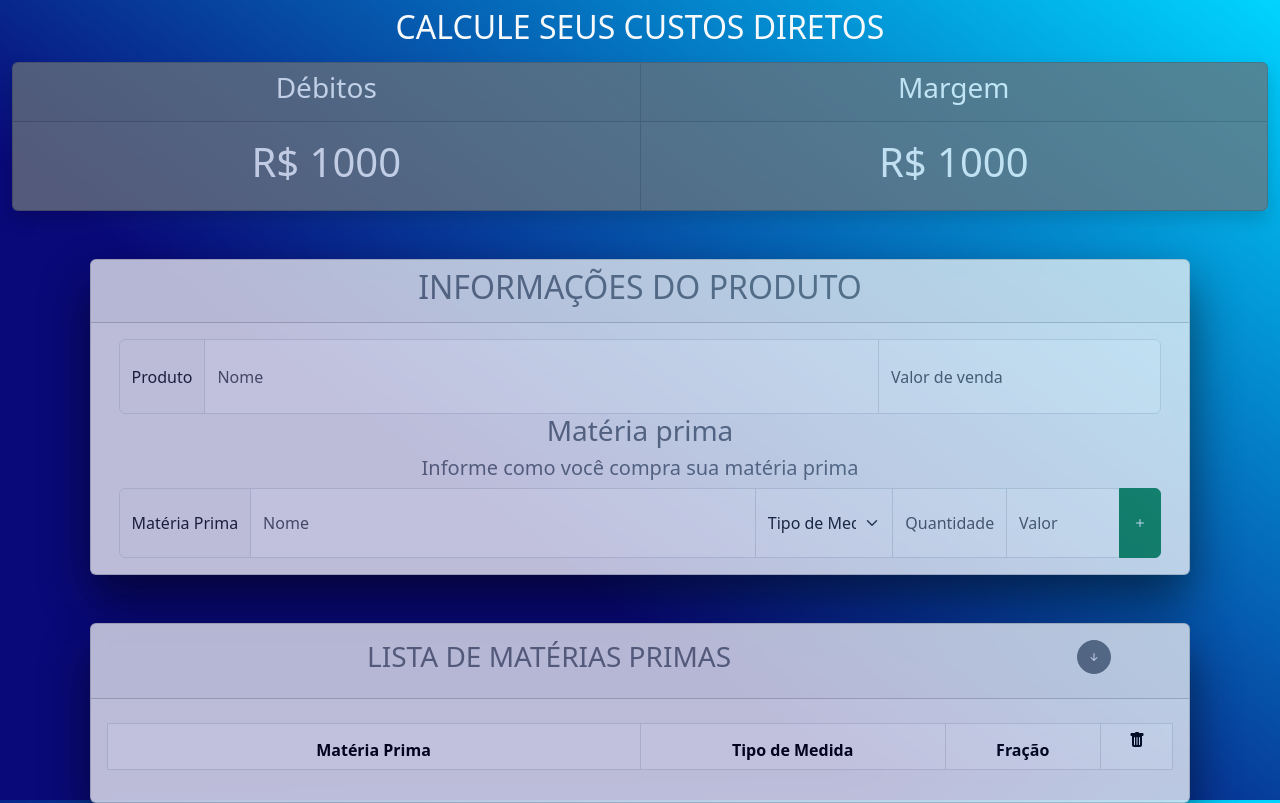
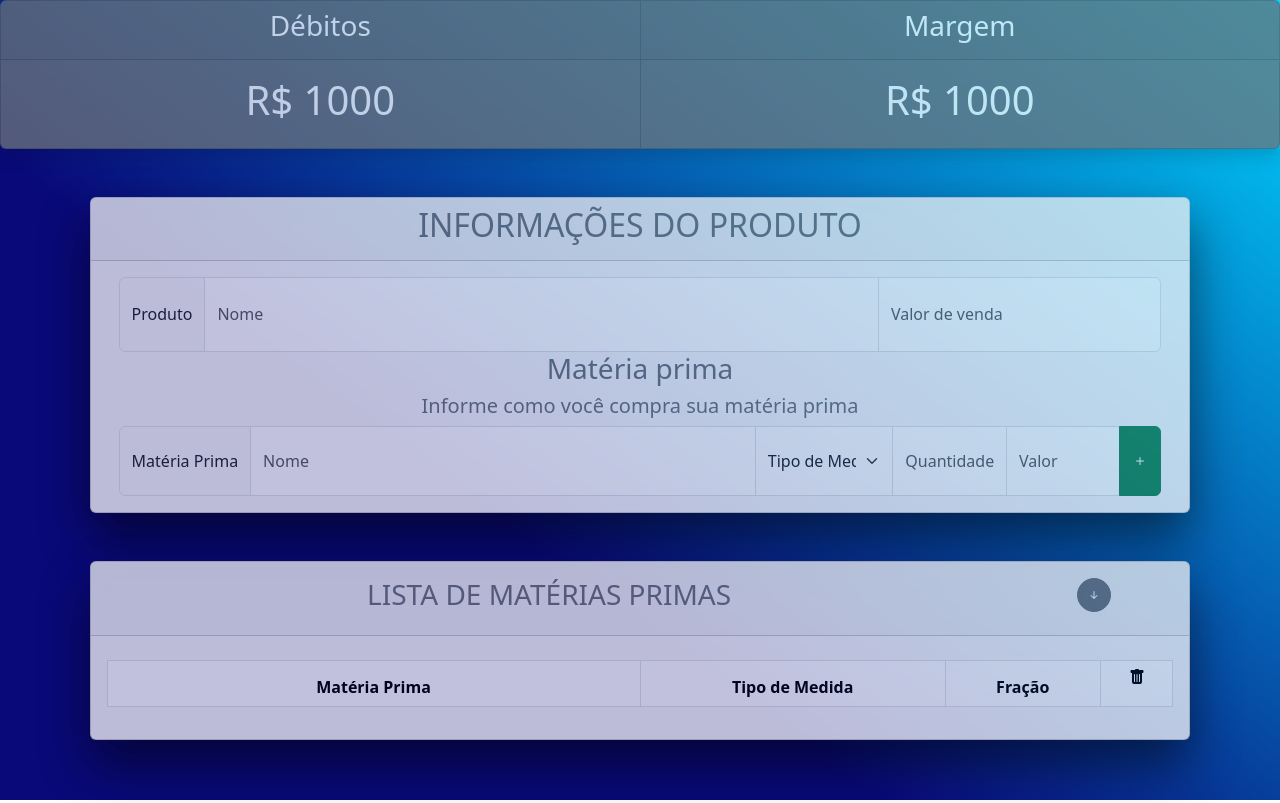
Before and after one commit to davidjeiel/calcula-custos, a React (Create React App) app: page / in a window 1280 px wide. Built offline with nearby package versions, Linux system fonts and the light colour scheme.

Commit message:
ajustes pontuais

```diff
--- a/src/pages/panel.jsx
+++ b/src/pages/panel.jsx
@@ -24,14 +24,14 @@ export function Panel(params)
 
   return (
     <>
-      <div className='container-fluid'>
+      {/* <div className='container-fluid'>
         <div className='card-title'>
           <h2 className='text-uppercase p-2 text-center text-light'>
             Calcule seus custos diretos
           </h2>
         </div>
-        <Header />
-      </div>
+      </div> */}
+      <Header />
       <Card className="blur-card bg-light opacity-75 text-secondary text-center mt-5">
         <Card.Header>
           <h2 className="card-title text-uppercase">informações do Produto</h2>
```
Also changed, not shown: 8 other files (tests, documents, lock files or other folders).
